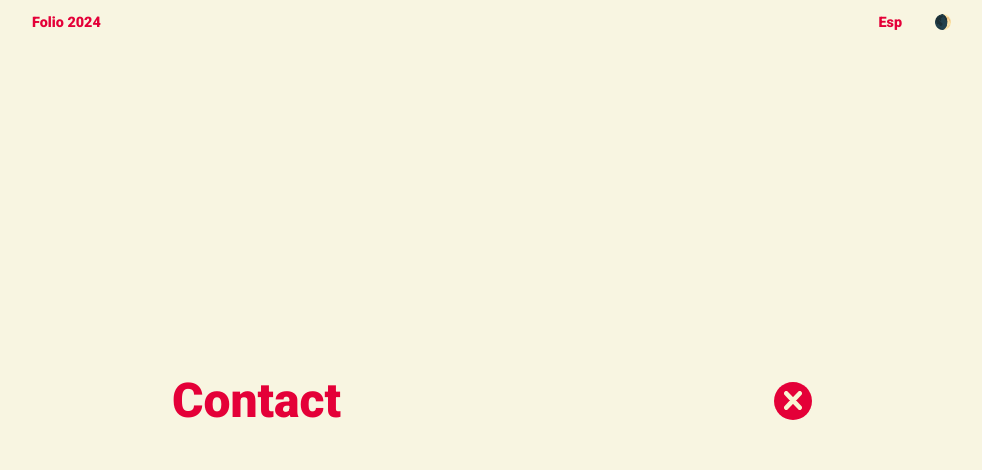
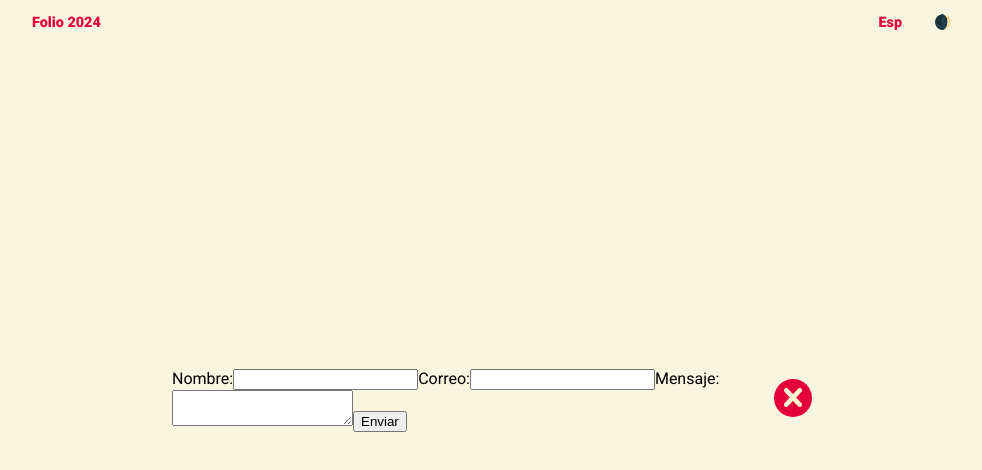
Before and after one commit to andresGon/portfolio-2025-react, a React (Vite) app: page / in a window 1280 px wide. Both pictures are taken after a click on the button "Contact". Shown: the top 470 px of the page, without its empty margins (148-1130 px from the left). Built offline with nearby package versions, Linux system fonts and the light colour scheme.

Commit message:
formulario de contacto solo funcionalidad

```diff
--- a/package.json
+++ b/package.json
@@ -10,6 +10,7 @@
     "preview": "vite preview"
   },
   "dependencies": {
+    "emailjs-com": "^3.2.0",
     "i18next": "^23.16.4",
     "react": "^18.3.1",
     "react-dom": "^18.3.1",
--- a/src/components/Contact.jsx
+++ b/src/components/Contact.jsx
@@ -1,9 +1,98 @@
-function Contact() {
-    return(
-        <>
-            <div className="title-1">Contact</div>
-        </>
-    )
-}
+import React, { useState, useEffect } from 'react';
+import emailjs from 'emailjs-com';
+import Notification from './Notification';
 
-export default Contact
+const Contact = () => {
+  const [formData, setFormData] = useState({
+    name: '',
+    email: '',
+    message: ''
+  });
+
+  const [notification, setNotification] = useState(null);
+  const [isLoading, setIsLoading] = useState(false);
+
+  const handleChange = (e) => {
+    const { name, value } = e.target;
+    setFormData((prevData) => ({
+      ...prevData,
+      [name]: value
+    }));
+  };
+
+  const handleSubmit = (e) => {
+    e.preventDefault();
+
+    if (!formData.name.trim() || !formData.email.trim() || !formData.message.trim()) {
+      setNotification({ message: 'Todos los campos son obligatorios.', type: 'error' });
+      return;
+    }
+
+    setIsLoading(true);
+
+    emailjs
+      .send(
+        'service_qqg06da',
+        'template_oygel5b',
+        formData,
+        'UPN-rc00tpiMtF0s2'
+      )
+      .then(
+        (response) => {
+          setNotification({ message: 'Correo enviado exitosamente.', type: 'success' });
+          setIsLoading(false);
+          setFormData({ name: '', email: '', message: '' });
+        },
+        (error) => {
+          setNotification({ message: 'Error al enviar el correo. Inténtalo de nuevo.', type: 'error' });
+          setIsLoading(false);
+        }
+      );
+  };
+
+  const handleCloseNotification = () => {
+    setNotification(null);
+  };
+
+  useEffect(() => {
+    if (notification) {
+      const timer = setTimeout(() => {
+        setNotification(null);
+      }, 5000); // 5 segundos
+
+      return () => clearTimeout(timer);
+    }
+  }, [notification]);
+
+  return (
+    <div>
+      {notification && (
+        <Notification
+          message={notification.message}
+          type={notification.type}
+          onClose={handleCloseNotification}
+        />
+      )}
+
+      <form onSubmit={handleSubmit}>
+        <label>
+          Nombre:
+          <input type="text" name="name" value={formData.name} onChange={handleChange} required />
+        </label>
+        <label>
+          Correo:
+          <input type="email" name="email" value={formData.email} onChange={handleChange} required />
+        </label>
+        <label>
+          Mensaje:
+          <textarea name="message" value={formData.message} onChange={handleChange} required />
+        </label>
+        <button type="submit" disabled={isLoading}>
+          {isLoading ? 'Enviando...' : 'Enviar'}
+        </button>
+      </form>
+    </div>
+  );
+};
+
+export default Contact;
--- /dev/null
+++ b/src/components/Notification.jsx
@@ -0,0 +1,12 @@
+import React from 'react';
+
+const Notification = ({ message, type, onClose }) => {
+  return (
+    <div className={`notification ${type}`}>
+      <span>{message}</span>
+      <button onClick={onClose} className="close-btn">✖</button>
+    </div>
+  );
+};
+
+export default Notification;
--- a/src/index.scss
+++ b/src/index.scss
@@ -357,3 +357,50 @@ body {
     font-weight: bold;
   }
 }
+
+/* ========= notificacion =========*/
+
+.notification {
+  position: fixed;
+  top: 20px;
+  right: 20px;
+  padding: 16px 24px;
+  border-radius: 8px;
+  font-size: 16px;
+  display: flex;
+  align-items: center;
+  justify-content: space-between;
+  box-shadow: 0 4px 6px rgba(0, 0, 0, 0.1);
+  z-index: 1000;
+  animation: fadeIn 0.3s;
+
+  &.success {
+    background-color: #d4edda;
+    color: #155724;
+  }
+
+  &.error {
+    background-color: #f8d7da;
+    color: #721c24;
+  }
+
+  .close-btn {
+    background: none;
+    border: none;
+    color: inherit;
+    font-size: 16px;
+    cursor: pointer;
+    margin-left: 12px;
+  }
+}
+
+@keyframes fadeIn {
+  from {
+    opacity: 0;
+    transform: translateY(-10px);
+  }
+  to {
+    opacity: 1;
+    transform: translateY(0);
+  }
+}
```
Also changed, not shown: 1 other file (tests, documents, lock files or other folders).
